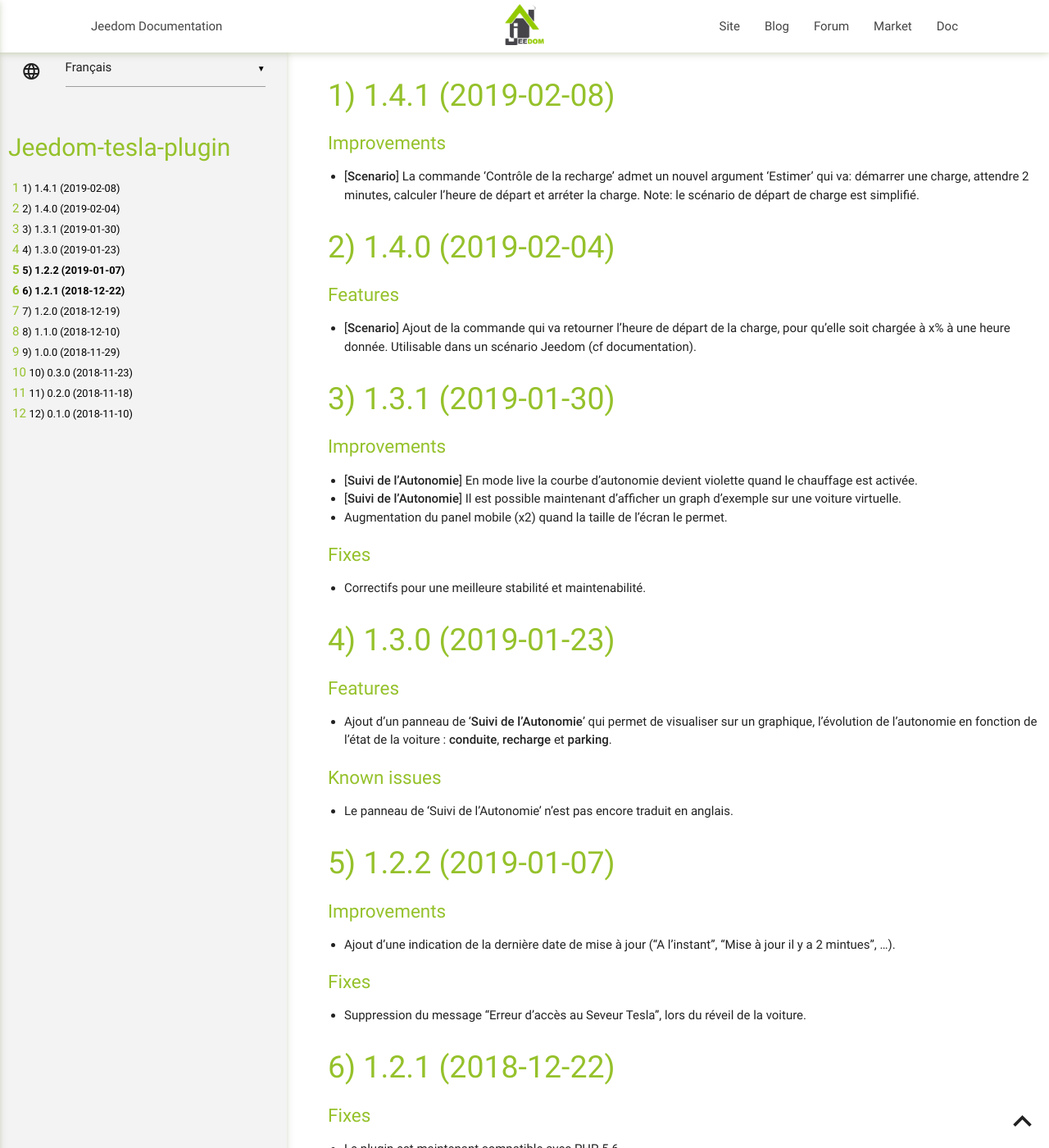
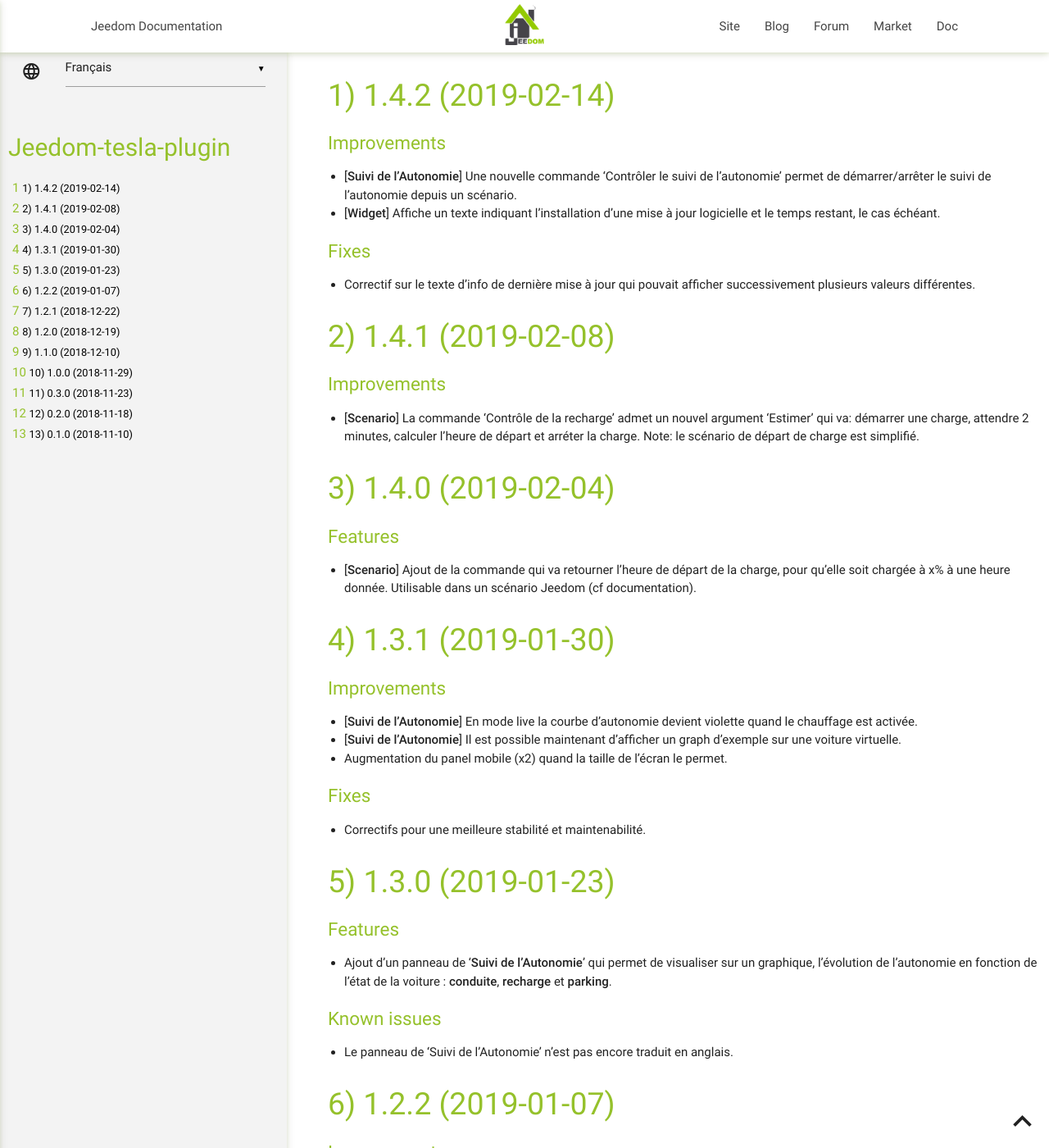
Before and after one commit to vercorsio/jeedom-tesla-plugin, a Jekyll site: the page built from fr_FR/changelog.md, in a window 1280 px wide and 1400 px high. Shown: the whole window at 82% size. Built offline with Jekyll 4.4.1, drawn with Linux system fonts in a browser that asks for light colours; our own code applies the rules of GitHub Pages for plain Markdown files; some of the changed text lies outside the part shown.

Commit message:
Update doc and changelog for 1.4.2

```diff
--- a/fr_FR/changelog.md
+++ b/fr_FR/changelog.md
@@ -1,3 +1,13 @@
+<a name="1.4.2"></a>
+# 1.4.2 (2019-02-14)
+
+### Improvements
+* [**Suivi de l'Autonomie**] Une nouvelle commande 'Contrôler le suivi de l'autonomie' permet de démarrer/arrêter le suivi de l'autonomie depuis un scénario.
+* [**Widget**] Affiche un texte indiquant l'installation d'une mise à jour logicielle et le temps restant, le cas échéant.
+
+### Fixes
+* Correctif sur le texte d'info de dernière mise à jour qui pouvait afficher successivement plusieurs valeurs différentes.
+
 <a name="1.4.1"></a>
 # 1.4.1 (2019-02-08)
 
```
Also changed, not shown: en_US/changelog.md (+10 -0 lines), en_US/index.md (+6 -3 lines), fr_FR/index.md (+7 -3 lines).
